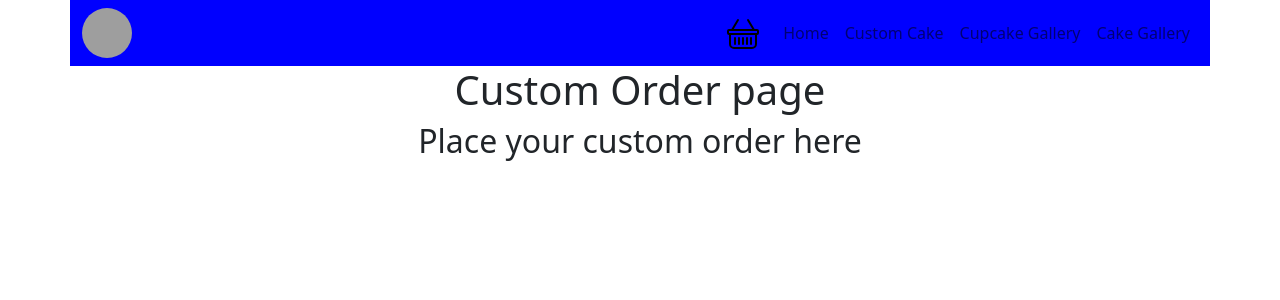
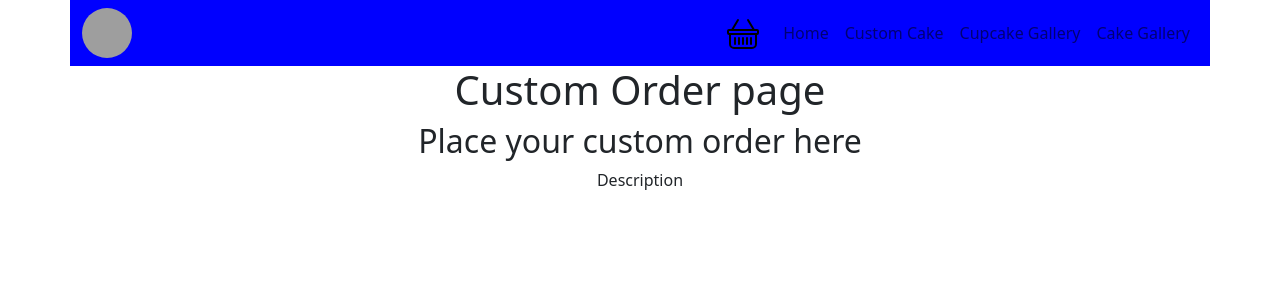
Before and after one commit to Gurb-S/cupcakemakes, a React (Create React App) app: page /custom in a window 1280 px wide. Shown: the top 300 px of the page. Built offline with nearby package versions, Linux system fonts and the light colour scheme; grey boxes are pictures that could not be loaded.

Commit message:
add from element

```diff
--- a/src/components/CustomOrder.js
+++ b/src/components/CustomOrder.js
@@ -4,6 +4,9 @@ export function CustomOrder() {
         <div className="text-center">
             <h1>Custom Order page</h1>
             <h2>Place your custom order here</h2>
+            <form>
+                <label>Description</label>
+            </form>
         </div>
 
     )
```
